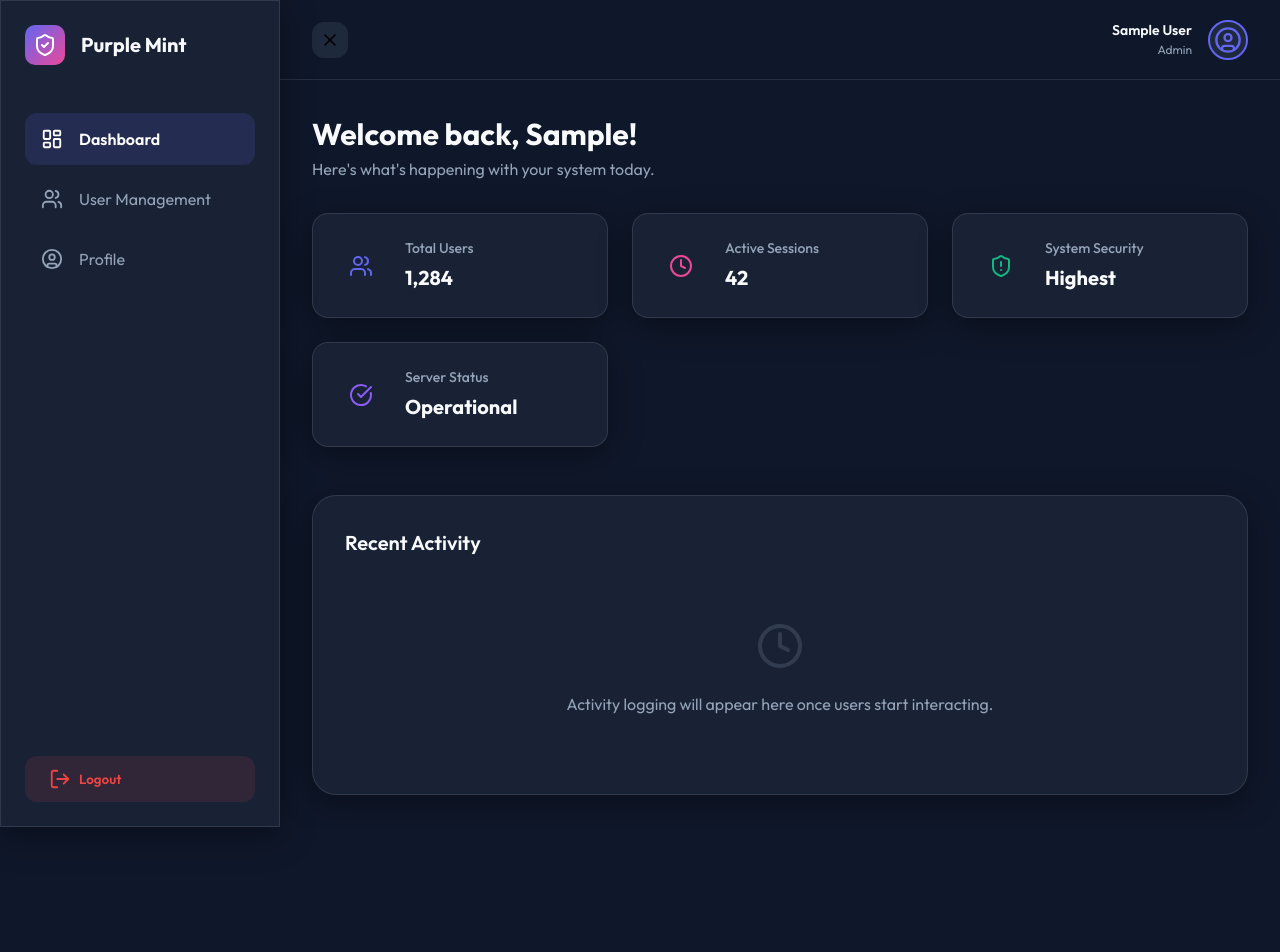
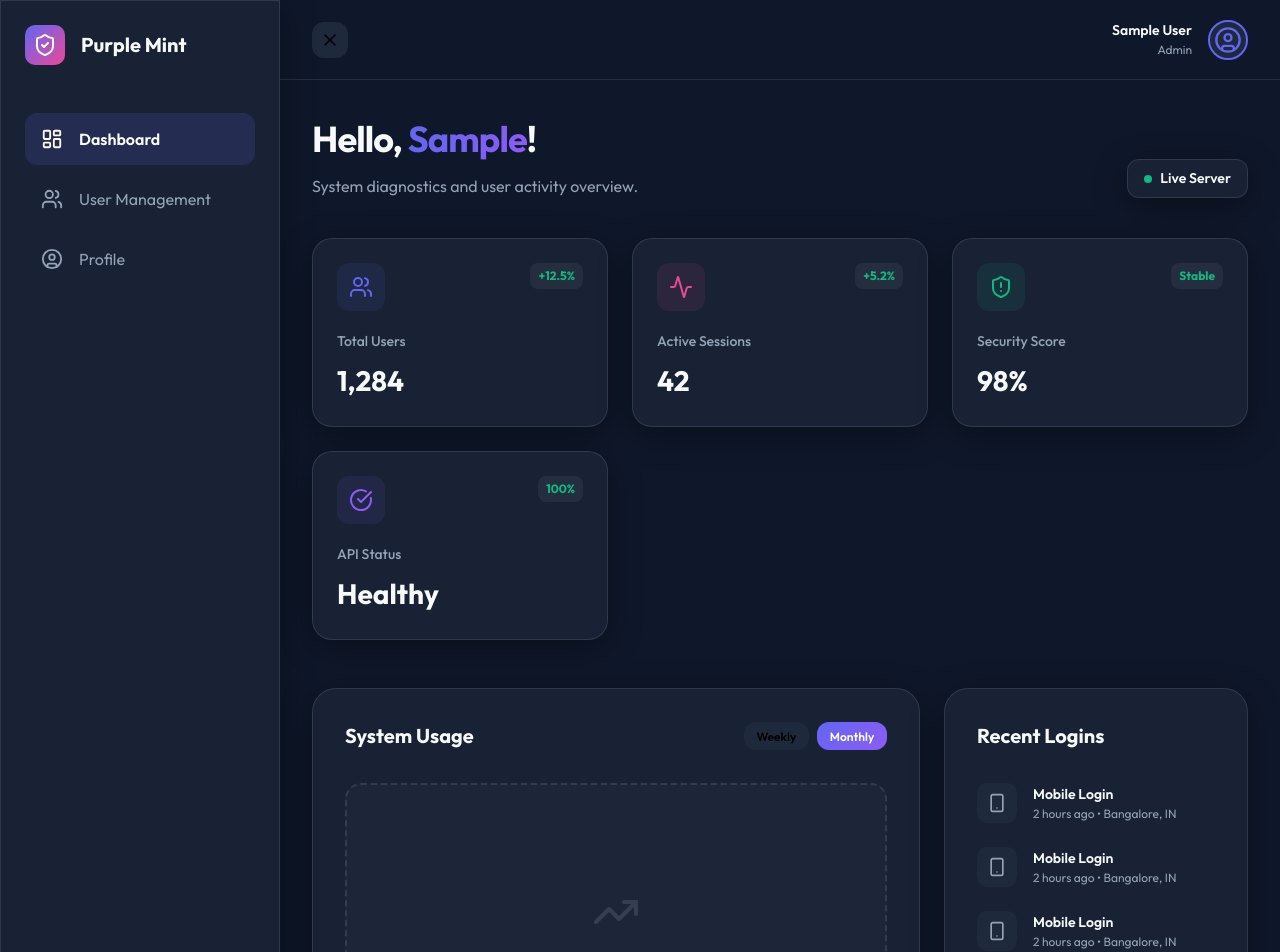
Before and after one commit to sahanipriyanshu/PurpleMerit_Project, a React app in the folder frontend/: page / in a window 1280 px wide. Shown: the top 952 px of the page. Before the commit the page ends 827 px from the top, so only its background shows below. Built offline with nearby package versions, Linux system fonts and the light colour scheme; no server answers; sample sign-in values are in the browser's storage; the HTML template or start-up script is replaced by a standard one.

Commit message:
feat(ui): overhaul dashboard and profile with premium security controls

```diff
--- a/frontend/src/pages/DashboardPage.jsx
+++ b/frontend/src/pages/DashboardPage.jsx
@@ -1,27 +1,38 @@
 import React, { useContext } from 'react';
 import AuthContext from '../context/AuthContext';
-import { Users, ShieldAlert, CheckCircle, Clock } from 'lucide-react';
+import { Users, ShieldAlert, CheckCircle, Clock, TrendingUp, Activity, Smartphone } from 'lucide-react';
 
 const DashboardPage = () => {
   const { user } = useContext(AuthContext);
 
   const stats = [
-    { name: 'Total Users', value: '1,284', icon: Users, color: 'var(--primary)' },
-    { name: 'Active Sessions', value: '42', icon: Clock, color: 'var(--secondary)' },
-    { name: 'System Security', value: 'Highest', icon: ShieldAlert, color: 'var(--success)' },
-    { name: 'Server Status', value: 'Operational', icon: CheckCircle, color: 'var(--accent)' },
+    { name: 'Total Users', value: '1,284', icon: Users, color: '#6366f1', trend: '+12.5%' },
+    { name: 'Active Sessions', value: '42', icon: Activity, color: '#ec4899', trend: '+5.2%' },
+    { name: 'Security Score', value: '98%', icon: ShieldAlert, color: '#10b981', trend: 'Stable' },
+    { name: 'API Status', value: 'Healthy', icon: CheckCircle, color: '#8b5cf6', trend: '100%' },
   ];
 
   return (
+    <div style={{ maxWidth: '1200px', margin: '0 auto' }}>
+      <div style={{ marginBottom: '2.5rem', display: 'flex', justifyContent: 'space-between', alignItems: 'flex-end' }}>
         <div>
-      <div style={{ marginBottom: '2rem' }}>
-        <h1 style={{ fontSize: '1.875rem', fontWeight: 700 }}>Welcome back, {user?.firstName}!</h1>
-        <p style={{ color: 'var(--text-muted)' }}>Here's what's happening with your system today.</p>
+          <h1 style={{ fontSize: '2.25rem', fontWeight: 800, letterSpacing: '-0.025em' }}>
+            Hello, <span style={{ background: 'linear-gradient(to right, #6366f1, #8b5cf6)', WebkitBackgroundClip: 'text', WebkitTextFillColor: 'transparent' }}>{user?.firstName}</span>!
+          </h1>
+          <p style={{ color: 'var(--text-muted)', marginTop: '0.5rem' }}>System diagnostics and user activity overview.</p>
+        </div>
+        <div style={{ display: 'flex', gap: '0.75rem' }}>
+          <div className="glass" style={{ padding: '0.5rem 1rem', borderRadius: '0.75rem', fontSize: '0.875rem', fontWeight: 600, display: 'flex', alignItems: 'center', gap: '0.5rem' }}>
+            <span style={{ width: '8px', height: '8px', borderRadius: '50%', background: 'var(--success)' }}></span>
+            Live Server
+          </div>
+        </div>
       </div>
 
       <div style={{ display: 'grid', gridTemplateColumns: 'repeat(auto-fit, minmax(240px, 1fr))', gap: '1.5rem', marginBottom: '3rem' }}>
         {stats.map((stat, i) => (
-          <div key={i} className="glass" style={{ padding: '1.5rem', borderRadius: '1rem', display: 'flex', alignItems: 'center', gap: '1.25rem' }}>
+          <div key={i} className="glass animate-fade" style={{ padding: '1.5rem', borderRadius: '1.25rem', animationDelay: `${i * 0.1}s` }}>
+            <div style={{ display: 'flex', justifyContent: 'space-between', marginBottom: '1.25rem' }}>
               <div style={{
                 background: `${stat.color}15`,
                 color: stat.color,
@@ -34,19 +45,48 @@ const DashboardPage = () => {
               }}>
                 <stat.icon size={24} />
               </div>
-            <div>
+              <span style={{ fontSize: '0.75rem', fontWeight: 700, color: stat.color === 'var(--error)' ? 'var(--error)' : 'var(--success)', background: 'rgba(255,255,255,0.05)', padding: '0.25rem 0.5rem', borderRadius: '0.5rem', alignSelf: 'flex-start' }}>
+                {stat.trend}
+              </span>
+            </div>
             <p style={{ color: 'var(--text-muted)', fontSize: '0.875rem', fontWeight: 500 }}>{stat.name}</p>
-              <h3 style={{ fontSize: '1.25rem', fontWeight: 700, marginTop: '0.25rem' }}>{stat.value}</h3>
+            <h3 style={{ fontSize: '1.75rem', fontWeight: 800, marginTop: '0.5rem' }}>{stat.value}</h3>
+          </div>
+        ))}
+      </div>
+
+      <div style={{ display: 'grid', gridTemplateColumns: '2fr 1fr', gap: '1.5rem' }}>
+        <div className="glass" style={{ padding: '2rem', borderRadius: '1.5rem' }}>
+          <div style={{ display: 'flex', justifyContent: 'space-between', alignItems: 'center', marginBottom: '2rem' }}>
+            <h3 style={{ fontSize: '1.25rem', fontWeight: 700 }}>System Usage</h3>
+            <div style={{ display: 'flex', gap: '0.5rem' }}>
+               <button className="btn" style={{ padding: '0.4rem 0.8rem', fontSize: '0.75rem', background: 'var(--surface)' }}>Weekly</button>
+               <button className="btn btn-primary" style={{ padding: '0.4rem 0.8rem', fontSize: '0.75rem' }}>Monthly</button>
+            </div>
+          </div>
+          <div style={{ height: '300px', display: 'flex', alignItems: 'center', justifyContent: 'center', border: '2px dashed var(--glass-border)', borderRadius: '1rem', background: 'rgba(255,255,255,0.02)' }}>
+            <div style={{ textAlign: 'center', color: 'var(--text-muted)' }}>
+              <TrendingUp size={48} style={{ opacity: 0.2, marginBottom: '1rem' }} />
+              <p style={{ fontSize: '0.875rem' }}>Analytical data visualization will be loaded here.</p>
+            </div>
+          </div>
+        </div>
+
+        <div className="glass" style={{ padding: '2rem', borderRadius: '1.5rem' }}>
+          <h3 style={{ fontSize: '1.25rem', fontWeight: 700, marginBottom: '2rem' }}>Recent Logins</h3>
+          <div style={{ display: 'flex', flexDirection: 'column', gap: '1.5rem' }}>
+            {[1, 2, 3, 4].map(i => (
+              <div key={i} style={{ display: 'flex', alignItems: 'center', gap: '1rem' }}>
+                <div style={{ width: '40px', height: '40px', borderRadius: '10px', background: 'var(--surface)', display: 'flex', alignItems: 'center', justifyContent: 'center' }}>
+                  <Smartphone size={20} color="var(--text-muted)" />
+                </div>
+                <div style={{ flex: 1 }}>
+                  <p style={{ fontSize: '0.875rem', fontWeight: 600 }}>Mobile Login</p>
+                  <p style={{ fontSize: '0.75rem', color: 'var(--text-muted)' }}>2 hours ago • Bangalore, IN</p>
                 </div>
               </div>
             ))}
           </div>
-
-      <div className="glass" style={{ padding: '2rem', borderRadius: '1.5rem', minHeight: '300px' }}>
-        <h3 style={{ fontSize: '1.25rem', fontWeight: 600, marginBottom: '1.5rem' }}>Recent Activity</h3>
-        <div style={{ color: 'var(--text-muted)', textAlign: 'center', marginTop: '4rem' }}>
-          <Clock size={48} style={{ opacity: 0.2, marginBottom: '1rem' }} />
-          <p>Activity logging will appear here once users start interacting.</p>
         </div>
       </div>
     </div>
--- a/frontend/src/pages/ProfilePage.jsx
+++ b/frontend/src/pages/ProfilePage.jsx
@@ -1,7 +1,7 @@
 import React, { useState, useContext, useEffect } from 'react';
 import AuthContext from '../context/AuthContext';
 import api from '../api/axios';
-import { User, Mail, Shield, Save, Loader2, CheckCircle } from 'lucide-react';
+import { User, Mail, Shield, Save, Loader2, CheckCircle, Lock, Eye, EyeOff } from 'lucide-react';
 
 const ProfilePage = () => {
   const { user, setUser } = useContext(AuthContext);
@@ -9,25 +9,42 @@ const ProfilePage = () => {
     firstName: user?.firstName || '',
     lastName: user?.lastName || '',
     email: user?.email || '',
+    password: '',
+    confirmPassword: '',
   });
+  const [showPassword, setShowPassword] = useState(false);
   const [loading, setLoading] = useState(false);
   const [success, setSuccess] = useState(false);
   const [error, setError] = useState(null);
 
   const handleSubmit = async (e) => {
     e.preventDefault();
+
+    if (formData.password && formData.password !== formData.confirmPassword) {
+      return setError('Passwords do not match');
+    }
+
     setLoading(true);
     setError(null);
     setSuccess(false);
 
     try {
-      const { data } = await api.put(`/users/profile`, formData);
-      // Update local storage and context
-      const updatedUser = { ...user, ...data };
-      localStorage.setItem('userInfo', JSON.stringify(updatedUser));
-      // Note: If you have a setUser in custom AuthContext, call it here
-      // For this simplified version, we'll assume the context can be refreshed or manually updated
+      const updateData = {
+        firstName: formData.firstName,
+        lastName: formData.lastName,
+      };
+
+      if (formData.password) {
+        updateData.password = formData.password;
+      }
+
+      const { data } = await api.put(`/users/profile`, updateData);
+
+      setUser(data);
+      localStorage.setItem('userInfo', JSON.stringify(data));
+
       setSuccess(true);
+      setFormData(prev => ({ ...prev, password: '', confirmPassword: '' }));
       setTimeout(() => setSuccess(false), 3000);
     } catch (err) {
       setError(err.response?.data?.message || 'Failed to update profile');
@@ -37,15 +54,16 @@ const ProfilePage = () => {
   };
 
   return (
-    <div style={{ maxWidth: '800px', margin: '0 auto' }}>
+    <div style={{ maxWidth: '900px', margin: '0 auto' }}>
       <div style={{ marginBottom: '2.5rem' }}>
         <h1 style={{ fontSize: '1.875rem', fontWeight: 700 }}>Account Settings</h1>
-        <p style={{ color: 'var(--text-muted)' }}>Manage your personal information and preferences.</p>
+        <p style={{ color: 'var(--text-muted)' }}>Manage your personal information and security.</p>
       </div>
 
       <div style={{ display: 'grid', gridTemplateColumns: '1fr 2fr', gap: '2rem' }}>
-        {/* Profile Card */}
-        <div className="glass" style={{ padding: '2rem', borderRadius: '1.5rem', textAlign: 'center', alignSelf: 'start' }}>
+        {/* Profile Info Card */}
+        <div style={{ display: 'flex', flexDirection: 'column', gap: '1.5rem' }}>
+          <div className="glass" style={{ padding: '2rem', borderRadius: '1.5rem', textAlign: 'center' }}>
             <div style={{
               width: '100px',
               height: '100px',
@@ -78,12 +96,21 @@ const ProfilePage = () => {
             </div>
           </div>
 
+          <div className="glass" style={{ padding: '1.5rem', borderRadius: '1.5rem' }}>
+            <h4 style={{ fontSize: '1rem', fontWeight: 600, marginBottom: '1rem' }}>Account Status</h4>
+            <div style={{ display: 'flex', alignItems: 'center', gap: '0.75rem', color: 'var(--success)' }}>
+              <CheckCircle size={18} />
+              <span style={{ fontSize: '0.875rem', fontWeight: 500 }}>Active and Verified</span>
+            </div>
+          </div>
+        </div>
+
         {/* Edit Form */}
         <div className="glass" style={{ padding: '2.5rem', borderRadius: '1.5rem' }}>
           {success && (
             <div style={{ background: 'rgba(16, 185, 129, 0.1)', border: '1px solid var(--success)', color: 'var(--success)', padding: '1rem', borderRadius: '0.75rem', marginBottom: '1.5rem', display: 'flex', alignItems: 'center', gap: '0.75rem' }}>
               <CheckCircle size={18} />
-              Profile updated successfully!
+              Profile and security updated!
             </div>
           )}
 
@@ -94,6 +121,8 @@ const ProfilePage = () => {
           )}
 
           <form onSubmit={handleSubmit} style={{ display: 'flex', flexDirection: 'column', gap: '1.5rem' }}>
+            <h4 style={{ fontSize: '1.125rem', fontWeight: 600, borderBottom: '1px solid var(--glass-border)', paddingBottom: '0.75rem' }}>Personal Details</h4>
+
             <div style={{ display: 'grid', gridTemplateColumns: '1fr 1fr', gap: '1.25rem' }}>
               <div>
                 <label style={{ display: 'block', fontSize: '0.875rem', marginBottom: '0.5rem', color: 'var(--text-muted)' }}>First Name</label>
@@ -135,14 +164,53 @@ const ProfilePage = () => {
                   disabled
                 />
               </div>
-              <p style={{ fontSize: '0.75rem', color: 'var(--text-muted)', marginTop: '0.5rem' }}>Email cannot be changed for security reasons.</p>
             </div>
 
-            <button type="submit" className="btn btn-primary" disabled={loading} style={{ alignSelf: 'flex-start', padding: '0.875rem 2.5rem', marginTop: '1rem' }}>
+            <h4 style={{ fontSize: '1.125rem', fontWeight: 600, borderBottom: '1px solid var(--glass-border)', paddingBottom: '0.75rem', marginTop: '1rem' }}>Security</h4>
+
+            <div>
+              <label style={{ display: 'block', fontSize: '0.875rem', marginBottom: '0.5rem', color: 'var(--text-muted)' }}>New Password (Leave blank to keep current)</label>
+              <div style={{ position: 'relative' }}>
+                <Lock size={18} style={{ position: 'absolute', left: '1rem', top: '50%', transform: 'translateY(-50%)', color: 'var(--text-muted)' }} />
+                <input
+                  type={showPassword ? "text" : "password"}
+                  placeholder="••••••••"
+                  value={formData.password}
+                  onChange={(e) => setFormData({...formData, password: e.target.value})}
+                  style={{ paddingLeft: '3rem' }}
+                />
+                <button
+                  type="button"
+                  onClick={() => setShowPassword(!showPassword)}
+                  style={{ position: 'absolute', right: '1rem', top: '50%', transform: 'translateY(-50%)', background: 'none', border: 'none', color: 'var(--text-muted)', cursor: 'pointer' }}
+                >
+                  {showPassword ? <EyeOff size={18} /> : <Eye size={18} />}
+                </button>
+              </div>
+            </div>
+
+            {formData.password && (
+              <div className="animate-fade">
+                <label style={{ display: 'block', fontSize: '0.875rem', marginBottom: '0.5rem', color: 'var(--text-muted)' }}>Confirm New Password</label>
+                <div style={{ position: 'relative' }}>
+                  <Lock size={18} style={{ position: 'absolute', left: '1rem', top: '50%', transform: 'translateY(-50%)', color: 'var(--text-muted)' }} />
+                  <input
+                    type="password"
+                    placeholder="••••••••"
+                    value={formData.confirmPassword}
+                    onChange={(e) => setFormData({...formData, confirmPassword: e.target.value})}
+                    style={{ paddingLeft: '3rem' }}
+                    required
+                  />
+                </div>
+              </div>
+            )}
+
+            <button type="submit" className="btn btn-primary" disabled={loading} style={{ alignSelf: 'flex-start', padding: '0.875rem 2.5rem', marginTop: '1.5rem' }}>
               {loading ? <Loader2 className="animate-spin" size={20} /> : (
                 <>
                   <Save size={18} />
-                  Update Profile
+                  Save All Changes
                 </>
               )}
             </button>
```
Lines whose indentation alone changed are shown as unchanged.
